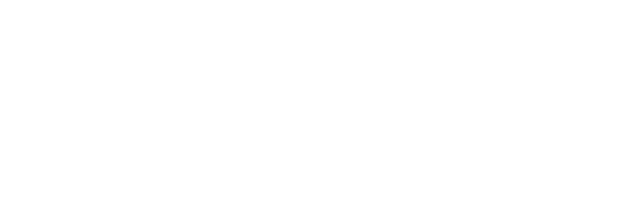
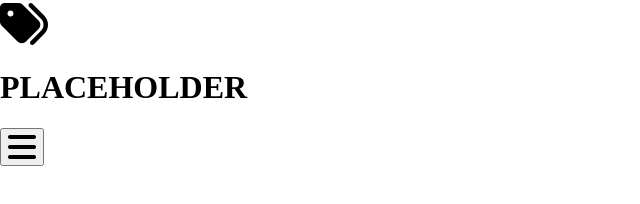
Before and after one commit to Pipexlul/U2-D3-MediaQueries, a plain HTML site: page index.html in a window 1280 px wide. Shown: the whole page, without its empty margins (0-640 px from the left). Drawn offline with Linux system fonts and the light colour scheme.

Commit message:
Add html structure for navbar and set theme colors in css

```diff
--- a/assets/css/style.css
+++ b/assets/css/style.css
@@ -0,0 +1,8 @@
+:root {
+  --fel-color-primary: #00bfb2;
+  --fel-color-secondary: #9448bc;
+  --fel-color-tertiary: #480355;
+  --fel-color-extra: #dc602e;
+  --fel-color-background: #faf3dd;
+  --fel-color-background-filter: #9e9e9d;
+}
--- a/index.html
+++ b/index.html
@@ -8,7 +8,29 @@
     <link rel="stylesheet" href="assets/css/normalize.css" />
     <link rel="stylesheet" href="assets/css/style.css" />
 
+    <script
+      src="https://kit.fontawesome.com/a13a266165.js"
+      crossorigin="anonymous"
+    ></script>
+
     <title>PLACEHOLDER</title>
   </head>
-  <body></body>
+  <body>
+    <div class="grid-container content">
+      <nav class="flex-container navbar">
+        <div class="flex-container nav-logo">
+          <i class="fa-solid fa-tags fa-3x"></i>
+          <h1>PLACEHOLDER</h1>
+        </div>
+        <div>
+          <button>
+            <i class="fa-solid fa-bars fa-2x"></i>
+          </button>
+        </div>
+      </nav>
+      <div class="flex-container filter-bar"></div>
+      <main class="flex-container"></main>
+      <footer class="flex-container main-footer"></footer>
+    </div>
+  </body>
 </html>
```
